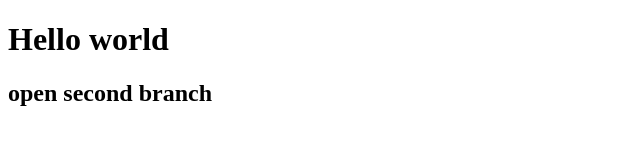
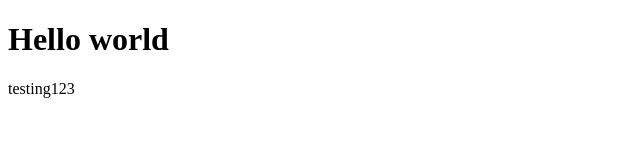
Before and after one commit to SecYJ/git-cherry-pick, a plain HTML site: page index.html in a window 1280 px wide. Shown: the whole page, without its empty margins (0-640 px from the left). Drawn offline with Linux system fonts and the light colour scheme.

Commit message:
merge with master

```diff
--- a/index.html
+++ b/index.html
@@ -7,6 +7,6 @@
 	</head>
 	<body>
 		<h1>Hello world</h1>
-		<h2>open second branch</h2>
+		<p>testing123</p>
 	</body>
 </html>
```
